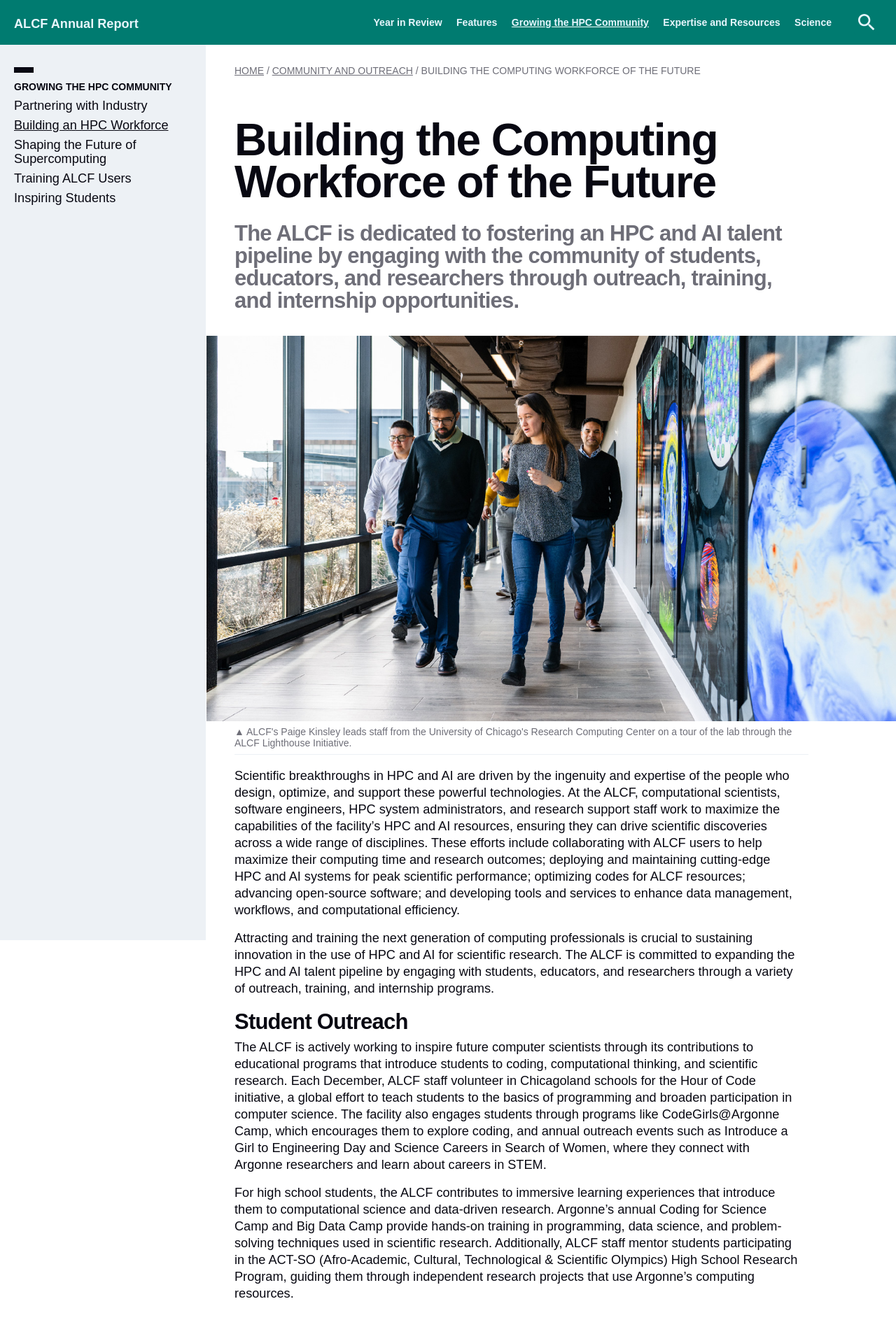
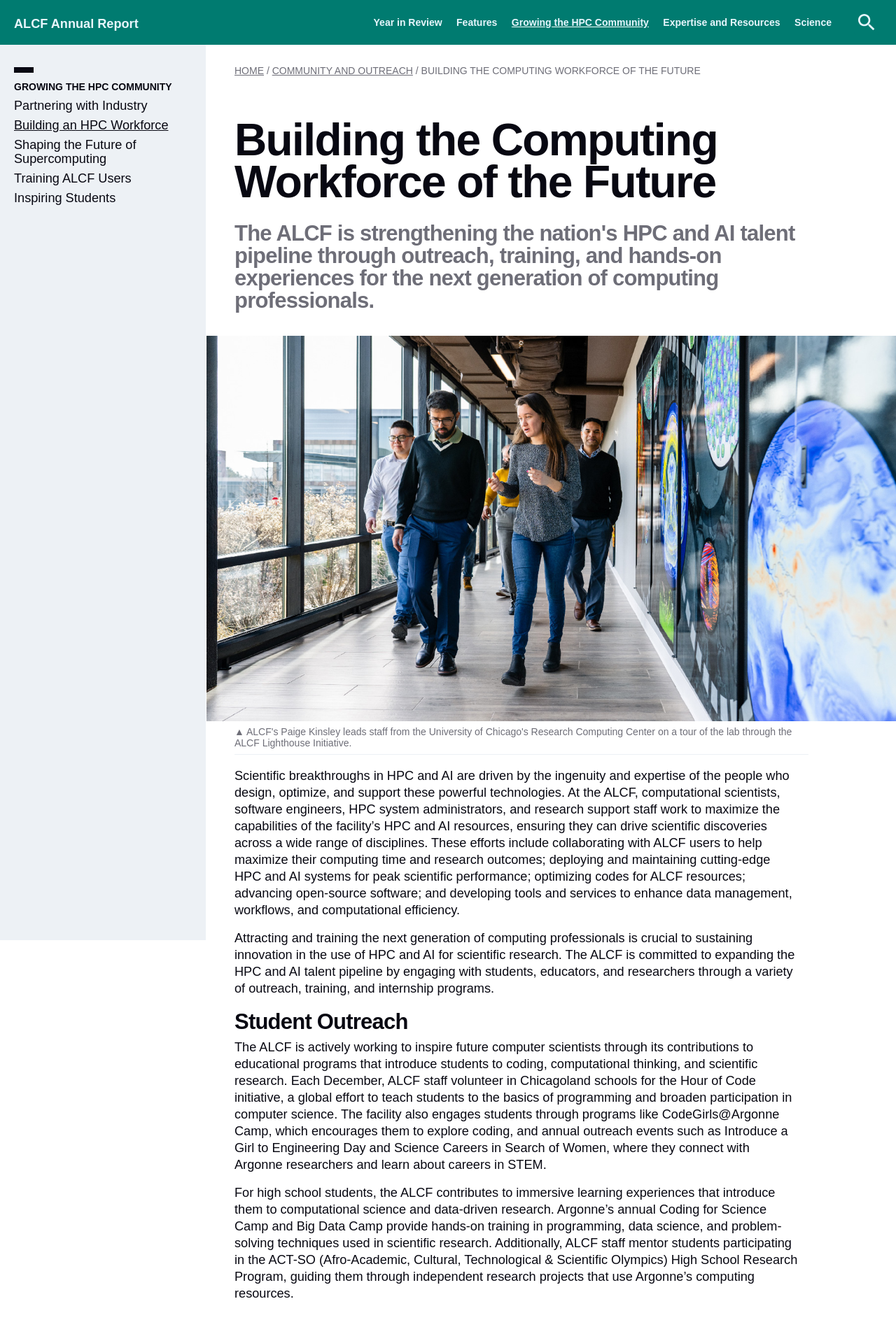
Before and after one commit to argonne-lcf/AR2024, a Jekyll site: the page built from 03_community/workforcedevelopment.md, in a window 1280 px wide. Shown: the top 1897 px of the page at 70% size. Built offline with Jekyll 4.4.1, drawn with Linux system fonts in a browser that asks for light colours; some web fonts are replaced.

Commit message:
Update workforcedevelopment-deck.md

```diff
--- a/03_community/workforcedevelopment.md
+++ b/03_community/workforcedevelopment.md
@@ -4,7 +4,7 @@ layout: page
 title: Building the Computing Workforce of the Future
 hero-img-source: "ALCF_Lighthouse.jpg"
 hero-img-caption: "ALCF's Paige Kinsley leads staff from the University of Chicago's Research Computing Center on a tour of the lab through the ALCF Lighthouse Initiative."
-intro: "The ALCF is dedicated to fostering an HPC and AI talent pipeline by engaging with the community of students, educators, and researchers through outreach, training, and internship opportunities."
+intro: "The ALCF is strengthening the nation's HPC and AI talent pipeline through outreach, training, and hands-on experiences for the next generation of computing professionals."
 
 theme: white
 permalink: community-and-outreach/building-an-hpc-workforce
```
